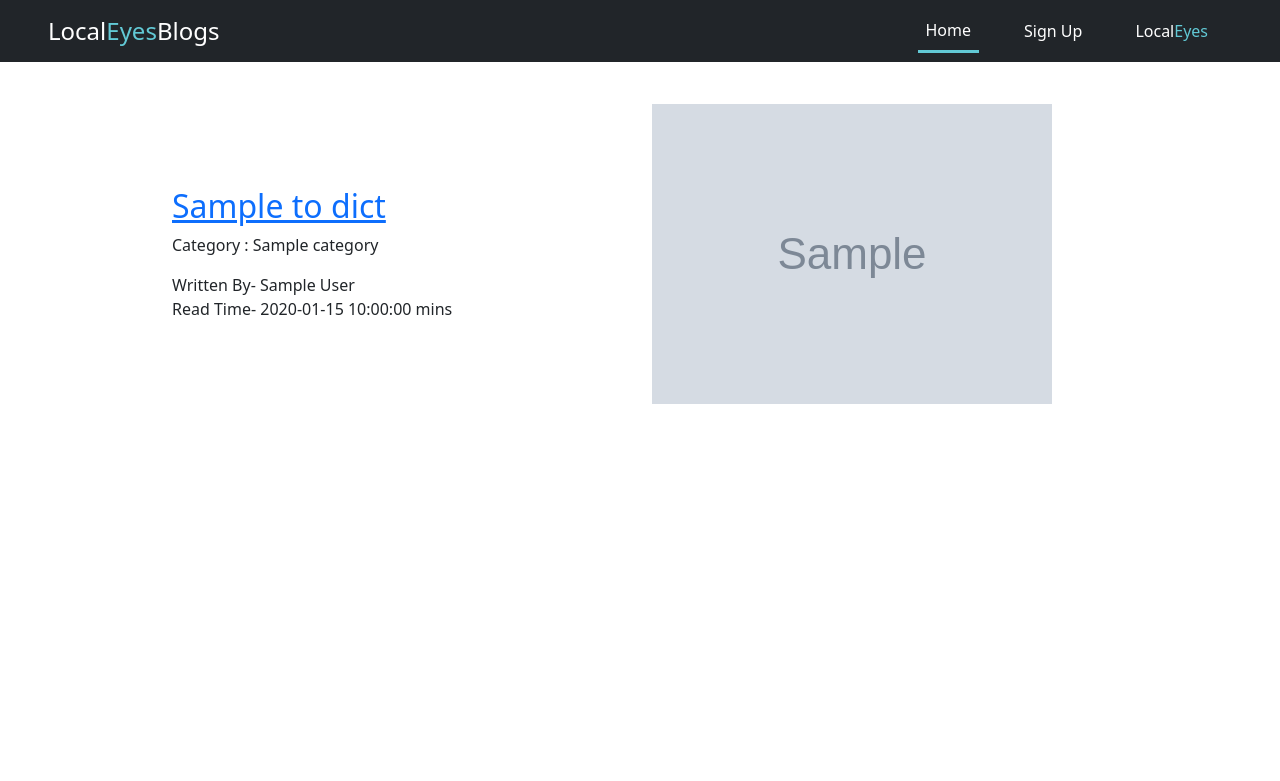
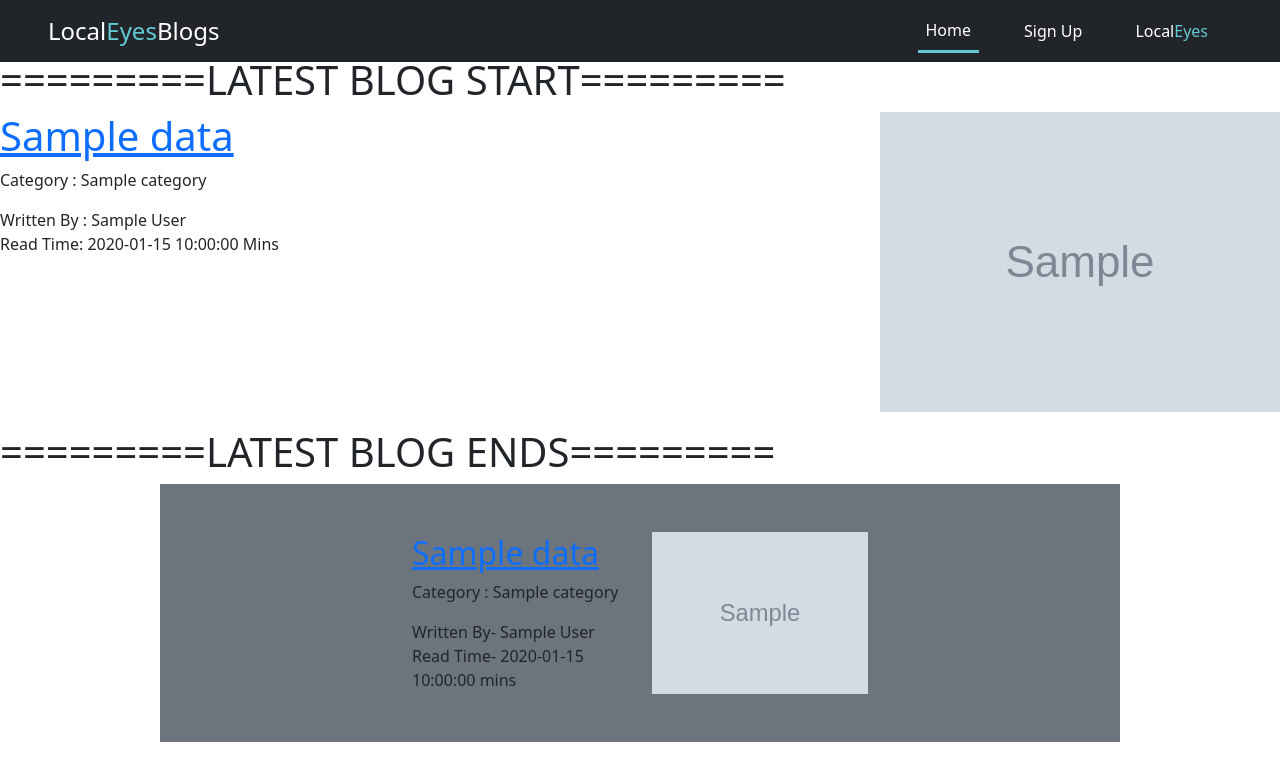
Before and after one commit to local-eyes/LocalEyes-Blogs, a Flask app: template templates/index.html in a window 1280 px wide. Shown: the top 781 px of the page. Run offline with Flask 2, Linux system fonts and the light colour scheme; the template is opened without the code that fills it: most values are stand-ins (such as "Sample title", 1, 10 or a date in 2020); grey boxes marked "Sample" are stand-in pictures.

Commit message:
basic bugs sorted

```diff
--- a/app.py
+++ b/app.py
@@ -21,8 +21,13 @@ app.config['SECRET_KEY'] = os.urandom(24)
 @app.route('/')
 def index():
 	query = blogsRef.order_by(u"postedOn", direction=firestore.Query.DESCENDING)
-	blogs = query.stream()
-	print(type(blogs))
+	blogs_stream = query.stream()
+	blogs = []
+	for blog in blogs_stream:
+		blogs.append({
+			"data": blog.to_dict(),
+			"id": blog.id
+		})
 	return render_template("index.html", blogs=blogs)
 
 @app.route('/admin/register/', methods=['GET', 'POST'])
--- a/templates/index.html
+++ b/templates/index.html
@@ -4,22 +4,35 @@
         <h1>Flask BloGPosT</h1>
     </div>
 </div>
-{% for blog in blogs %}
-<div class="container w-75">
+<h1>=========LATEST BLOG START=========</h1>
+<blockquote>
+    {% if blogs[0].data.headerImage %}
+    <img src="{{ blogs[0].data.headerImage }}" alt="headerImage" style="float:right;" height="300px"> {% endif %}
+    <h1><a href="/blog/{{ blogs[0].id }}">{{ blogs[0].data.title }}</a></h1>
+    <p>Category : {{ blogs[0].data.category }}</p>
+    <footer>Written By : {{ blogs[0].data.author }}</footer>
+    <footer>Read Time: {{ blogs[0].data.readTime }} Mins</footer>
+</blockquote>
+<h1>=========LATEST BLOG ENDS=========</h1>
+<div class="row w-75 m-auto bg-secondary">
+    {% for blog in blogs[1:] %}
+    <div class="container col-6">
         <div class="row align-items-center my-5">
             <div class="col-md-6">
-            <h2><a href="/blog/{{ blog.id }}">{{ blog.to_dict().title }}</a></h2>
-            <p>Category : {{ blog.to_dict().category }}</p>
-            <footer>Written By- {{ blog.to_dict().author }}</footer>
-            <footer>Read Time- {{ blog.to_dict().readTime }} mins</footer>
+                <h2><a href="/blog/{{ blog.id }}">{{ blog.data.title }}</a></h2>
+                <p>Category : {{ blog.data.category }}</p>
+                <footer>Written By- {{ blog.data.author }}</footer>
+                <footer>Read Time- {{ blog.data.readTime }} mins</footer>
             </div>
-        {% if blog.to_dict().headerImage %}
+            {% if blog.data.headerImage %}
             <div class="col-md-6 mx-auto">
-            <img src="{{ blog.to_dict().headerImage }}" alt="headerImage"  class="img-fluid">
+                <img src="{{ blog.data.headerImage }}" alt="headerImage" class="img-fluid">
             </div>
             {% endif %}
         </div>
     </div>
 
 
-<br> {% endfor %} {% endblock %}
+    <br> {% endfor %}
+</div>
+{% endblock %}
```
Also changed, not shown: templates/blogs.html (+3 -4 lines). Lines whose indentation alone changed are shown as unchanged.
